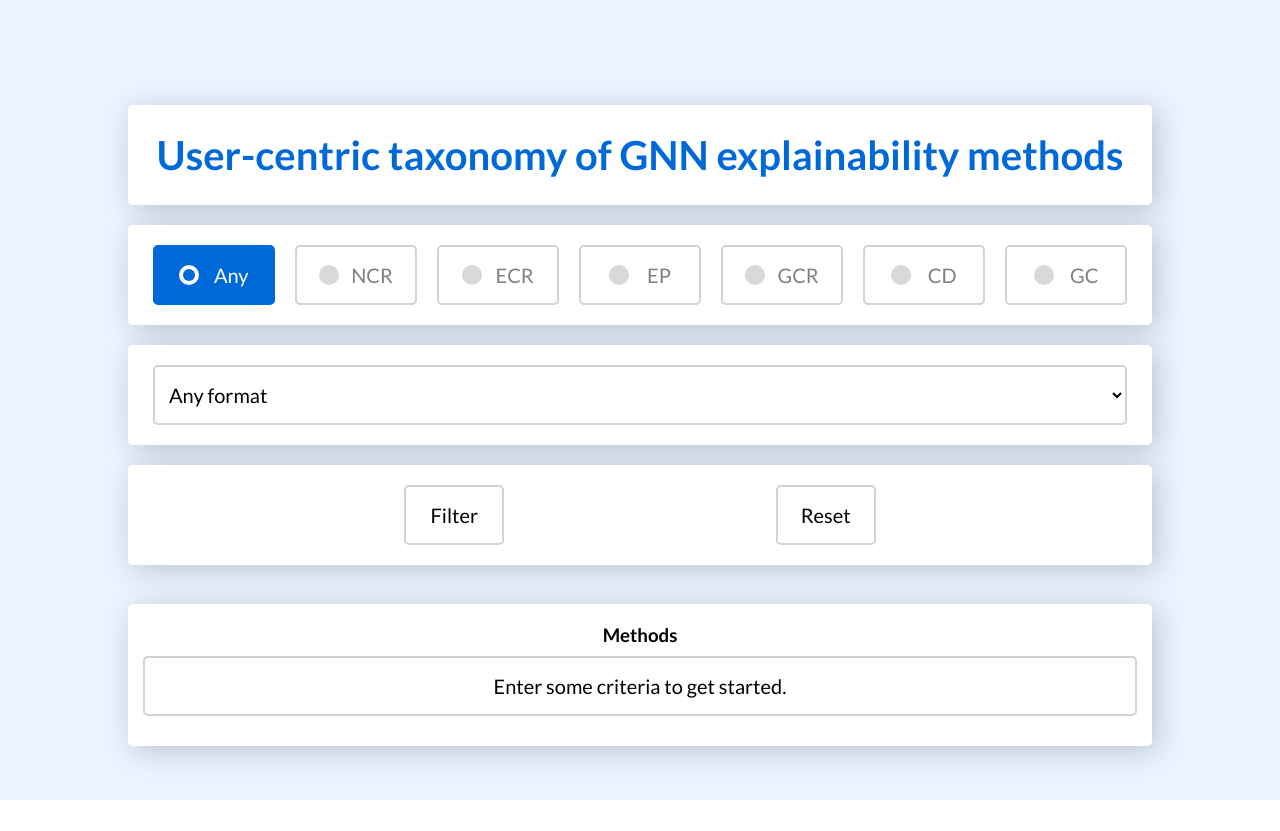
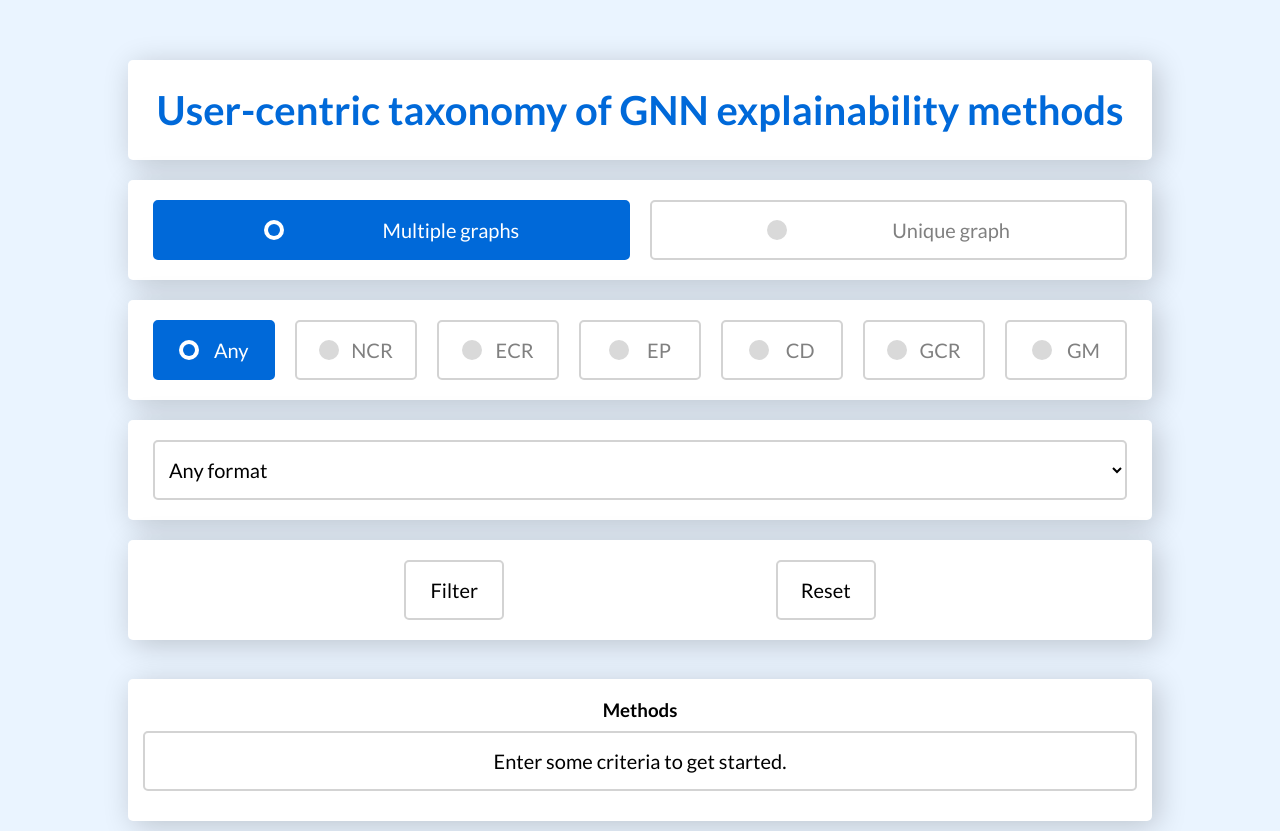
Before and after one commit to timondesch/GNN-exp-PRED, a Flask app: page / in a window 1280 px wide. Before the commit the page ends 800 px from the top, so only its background shows below. Run offline with Flask 2, Linux system fonts and the light colour scheme; parts of the project's set-up code (start-up, migrations or seed data) failed here and were passed over.

Commit message:
add dataset type and interraction with buttons

```diff
--- a/visualization_app/ontology.py
+++ b/visualization_app/ontology.py
@@ -116,13 +116,15 @@
 graph_classification_regression = Task("graph_classification_regression", label="graph_classification_regression", focuses_on=[Graph])
 community_detection = Task("community_detection", label="community_detection")
 graph_clustering = Task("graph_clustering", label="graph_clustering", focuses_on=[Graph])
-graph_generation = Task("graph_generation", label="graph_generation", focuses_on=[Graph])
+graph_matching = Task("graph_matching", label="graph_matching", focuses_on=[Graph])
 
 # methods
 base_method = Explanation_Method("base_method")
 subgraphx = Perturbations("subgraphx", label="subgraphx", explains_with=[subgraph],
     can_explain=[node_classification_regression, edge_prediction, graph_classification_regression])
 gnnexplainer = Perturbations("gnnexplainer", label="gnnexplainer", explains_with=[soft_mask_edge, soft_mask_node],
+    can_explain=[node_classification_regression, edge_classification_regression, edge_prediction, graph_classification_regression, community_detection, graph_clustering])
+pgexplainer = Perturbations("pgexplainer", label="pgexplainer", explains_with=[hard_mask_edge],
     can_explain=[node_classification_regression, edge_classification_regression, edge_prediction, graph_classification_regression, community_detection, graph_clustering])
 graphmask = Perturbations("graphmask", label="graphmask", explains_with=[hard_mask_edge],
     can_explain=[node_classification_regression, graph_classification_regression])
--- a/visualization_app/static/base/base.css
+++ b/visualization_app/static/base/base.css
@@ -119,3 +119,12 @@
 input[type="radio"]:checked:checked + label span {
   color: #fff;
 }
+
+input[type="radio"]:disabled + label{
+  background-color: lightgrey;
+  color: #fff;
+}
+
+input[type="radio"]:disabled + label span{
+  color: #fff;
+}
--- a/visualization_app/templates/base.html
+++ b/visualization_app/templates/base.html
@@ -37,6 +37,25 @@
                     </label>
             </div> -->
 
+
+            <div class="wrapper">
+                    <input type="radio" name="type" id="multi" value="multi" checked>
+                    <label for="multi" class="option" onclick="document.querySelectorAll('#GCR, #GM').forEach(element => {
+                        element.disabled=false
+                    });">
+                        <div class="dot"></div>
+                        <span>Multiple graphs</span>
+                    </label>
+
+                    <input type="radio" name="type" id="solo" value="solo">
+                    <label for="solo" class="option" onclick="document.querySelectorAll('#GCR, #GM').forEach(element => {
+                        element.disabled=true
+                    });">
+                        <div class="dot"></div>
+                        <span>Unique graph</span>
+                    </label>
+            </div>
+
             <div class="wrapper">
                     <input type="radio" name="task" id="any" value="Task" checked>
                     <label for="any" class="option">
@@ -62,24 +81,26 @@
                         <span>EP</span>
                     </label>
 
+                    <input type="radio" name="task" id="CD" value="community_detection">
+                    <label for="CD" class="option">
+                        <div class="dot"></div>
+                        <span>CD</span>
+                    </label>
+
                     <input type="radio" name="task" id="GCR" value="graph_classification_regression">
                     <label for="GCR" class="option">
                         <div class="dot"></div>
                         <span>GCR</span>
                     </label>
 
-                    <input type="radio" name="task" id="CD" value="community_detection">
-                    <label for="CD" class="option">
+                    <input type="radio" name="task" id="GM" value="graph_matching">
+                    <label for="GM" class="option">
                         <div class="dot"></div>
-                        <span>CD</span>
-                    </label>
-
-                    <input type="radio" name="task" id="GC" value="graph_clustering">
-                    <label for="GC" class="option">
-                        <div class="dot"></div>
-                        <span>GC</span>
+                        <span>GM</span>
                     </label>
             </div>
+
+
             <div class="wrapper">
                     <select name="format" class="option">
                         <option value="Explanation_Format">Any format</option>
```
